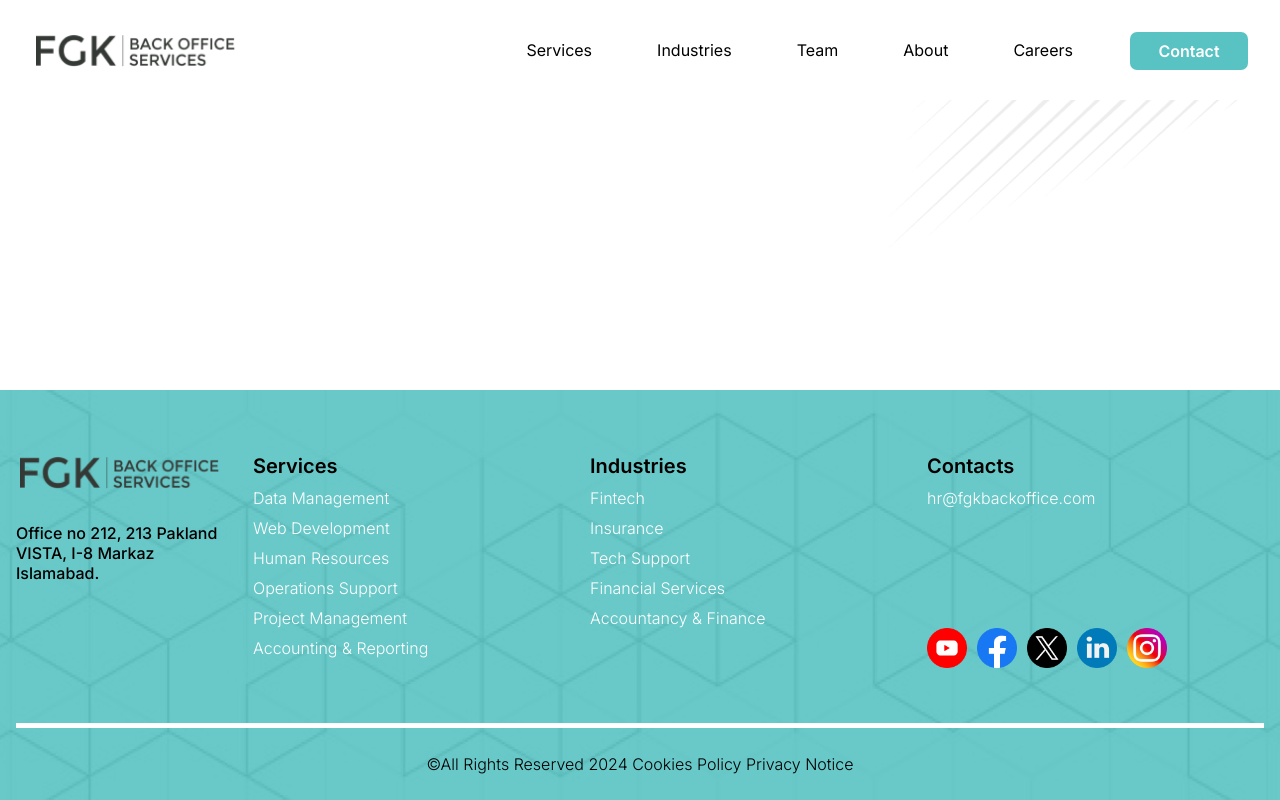
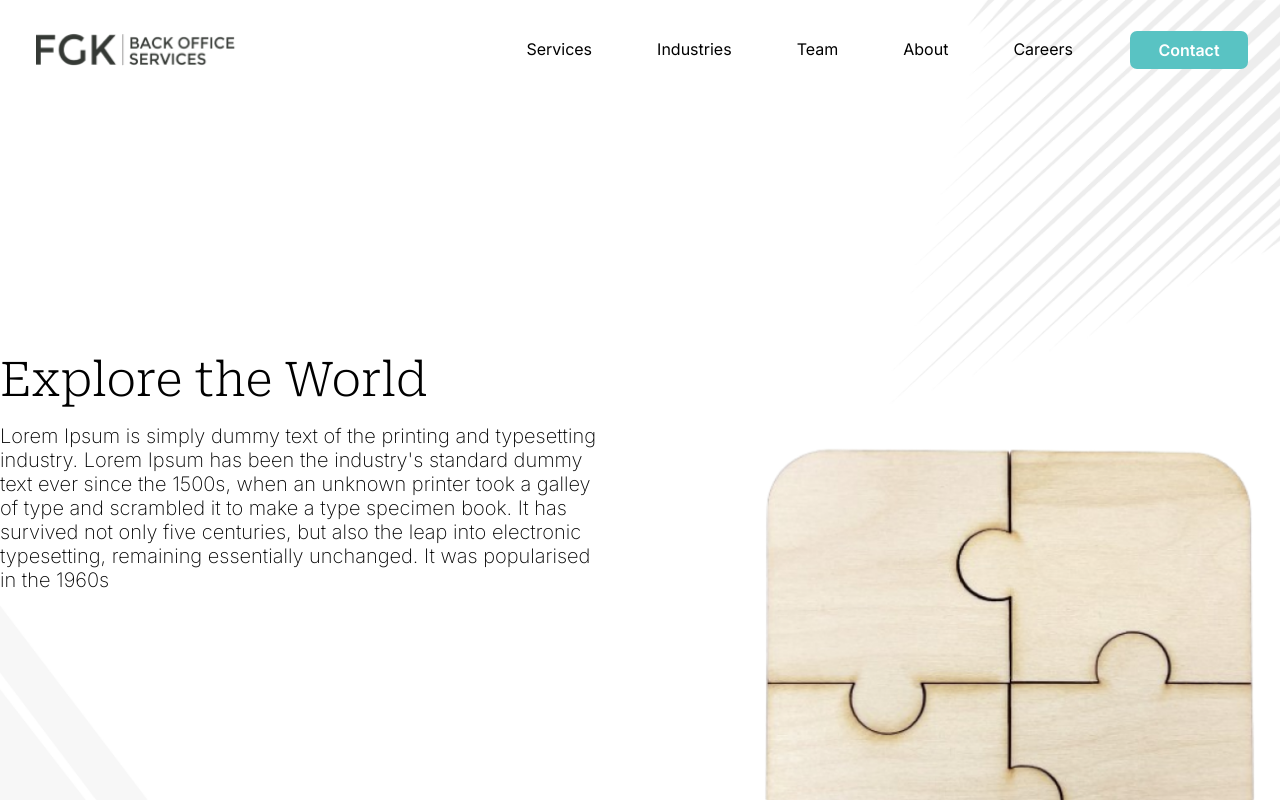
Before and after one commit to aitizaz-ul-haq/FGKBackofficewebsite, a Next.js app: page / in a window 1280 px wide. Built offline with nearby package versions, Linux system fonts and the light colour scheme.

Commit message:
added changes

```diff
--- a/src/app/components/layoutcomponents/header/header.css
+++ b/src/app/components/layoutcomponents/header/header.css
@@ -1,13 +1,32 @@
+.header-main-wrapper {
+  width: 100%; /* Full width */
+  position: fixed; /* Fixed at the top */
+  top: 0; /* Stick to the top of the viewport */
+  z-index: 1000; /* Ensure it appears above other elements */
+  /* background: rgba(255, 255, 255, 0.7); */
+  background: transparent;
+  /* box-shadow: 0 2px 5px rgba(0, 0, 0, 0.1);  */
+  /* backdrop-filter: blur(1px);  */
+}
+
 .header-main-container {
-  width: 100%;
+  /* width: 100%;
   background: transparent;
   height: 100px;
   padding: 2rem;
   display: flex;
   flex-direction: row;
   justify-content: space-between;
-  position: relative; /* or fixed if it's sticky */
-  z-index: 1000; /* Ensure it appears above the background */
+  position: relative;
+  z-index: 1000;  */
+
+  width: 100%;
+  height: 100px; /* Fixed header height */
+  padding: 0 2rem; /* Horizontal padding */
+  display: flex;
+  justify-content: space-between;
+  align-items: center; /* Center items vertically */
+  background: transparent; /* Ensure transparency */
 }
 
 .header-right-buttongroupsection {
--- a/src/app/components/layoutcomponents/mainherosection/mainherosection.css
+++ b/src/app/components/layoutcomponents/mainherosection/mainherosection.css
@@ -2,43 +2,46 @@
   width: 100%;
   height: 100vh; /* Full viewport height */
   background-image: url("../../../../../public/Hero_Background.png");
-  background-size: cover; /* Ensure the background image covers the section */
-  background-position: center; /* Center the background image */
-  background-repeat: no-repeat; /* Avoid tiling the image */
-  position: relative; /* Enable positioning for forward image */
-  display: flex; /* Align hero content */
+  background-size: cover; /* Ensure the image covers the section */
+  background-position: center; /* Center the background */
+  background-repeat: no-repeat;
+  position: relative; /* For positioned child elements */
+  display: flex; /* Flexbox for alignment */
   flex-direction: column; /* Stack content */
-  justify-content: center; /* Center content vertically */
-  align-items: center; /* Center content horizontally */
-  color: white; /* Default text color */
+  /* justify-content: flex-start;
+  align-items: center; */
+  z-index: 0; /* Ensure it appears below the header */
 }
 
 .hero-content {
-  text-align: center; /* Center text */
+  text-align: left;
   z-index: 1; /* Ensure it appears above the background */
+  color: black; /* Text color */
+  margin-top: 22rem;
+  margin-bottom: 22rem;
 }
 
 .hero-title {
-  font-size: 3rem; /* Adjust as needed */
+  font-size: 3rem; /* Adjust for responsiveness */
   margin-bottom: 1rem;
 }
 
 .hero-paragraph {
   font-size: 1.25rem;
   max-width: 600px;
-  margin: 0 auto;
+  /* margin: 0 auto; */
 }
 
 .forward-image-container {
   position: absolute; /* Position relative to the hero section */
-  bottom: 20px; /* Distance from the bottom */
+  bottom: -4px;
   right: 20px; /* Distance from the right */
   z-index: 2; /* Ensure it appears above other content */
 }
 
 .forward-image {
-  width: 100px; /* Adjust size as needed */
+  width: 500px; /* Adjust size as needed */
   height: auto; /* Maintain aspect ratio */
   border-radius: 8px; /* Optional for rounded corners */
-  box-shadow: 0px 4px 6px rgba(0, 0, 0, 0.2); /* Optional for shadow */
+  /* box-shadow: 0px 4px 6px rgba(0, 0, 0, 0.2);  */
 }
--- a/src/app/components/layoutcomponents/mainherosection/mainherosection.js
+++ b/src/app/components/layoutcomponents/mainherosection/mainherosection.js
@@ -11,8 +11,10 @@ export default function MainHeroSection({ title, paragraph, forwardImage }) {
       }}
     >
       <div className="hero-content">
-        <h1 className="hero-title">{title}</h1>
-        <p className="hero-paragraph">{paragraph}</p>
+        <h1 className="hero-title font-roboto-serif text-extralight">
+          {title}
+        </h1>
+        <p className="hero-paragraph font-inter text-extralight">{paragraph}</p>
       </div>
       {forwardImage && (
         <div className="forward-image-container">
--- a/src/app/globals.css
+++ b/src/app/globals.css
@@ -52,6 +52,9 @@ footer {
   font-weight: 300;
 }
 
+.text-extralight {
+  font-weight: 200;
+}
 /* Font sizes */
 .text-large {
   font-size: var(--font-size-heading);
--- a/src/app/page.js
+++ b/src/app/page.js
@@ -1,11 +1,13 @@
 import MainHeroSection from "./components/layoutcomponents/mainherosection/mainherosection";
+import testimage from "../../public/test.png";
 
 export default function Home() {
   return (
     <>
       <MainHeroSection
         title="Explore the World"
-        paragraph="Discover amazing places and unforgettable experiences with us."
+        paragraph="Lorem Ipsum is simply dummy text of the printing and typesetting industry. Lorem Ipsum has been the industry's standard dummy text ever since the 1500s, when an unknown printer took a galley of type and scrambled it to make a type specimen book. It has survived not only five centuries, but also the leap into electronic typesetting, remaining essentially unchanged. It was popularised in the 1960s"
+        forwardImage="/test.png"
       />
     </>
   );
```
Also changed, not shown: public/test.png (added).
